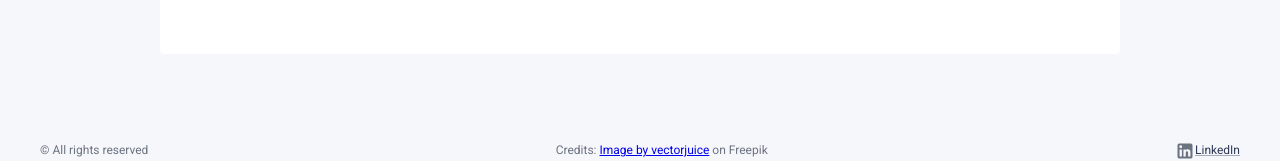
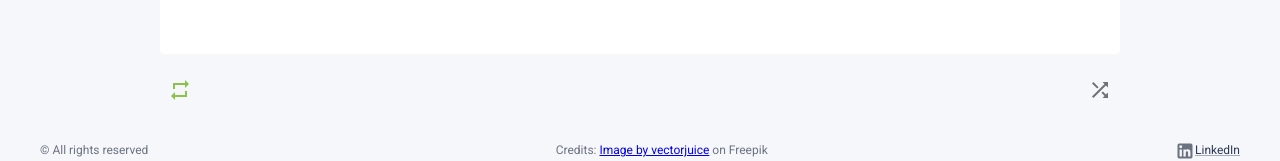
Before and after one commit to Garajluc/flashcard-app, a Next.js app: page /collection/1/quiz in a window 1280 px wide. Shown: the part 624-785 px from the top of the page. Built offline with nearby package versions, Linux system fonts and the light colour scheme.

Commit message:
shuffle and include wrong answered functions

```diff
--- a/package.json
+++ b/package.json
@@ -20,6 +20,7 @@
     "@types/react": "18.2.12",
     "@types/react-dom": "18.2.5",
     "eslint-config-next": "13.4.5",
+    "lodash.shuffle": "^4.2.0",
     "next": "13.4.5",
     "react": "18.2.0",
     "react-dom": "18.2.0",
@@ -30,6 +31,7 @@
   },
   "devDependencies": {
     "@types/jest": "29.5.2",
+    "@types/lodash.shuffle": "^4.2.7",
     "@types/uuid": "^9.0.2",
     "@typescript-eslint/eslint-plugin": "5.59.11",
     "@typescript-eslint/parser": "5.59.11",
--- a/src/components/collectionQuiz/CollectionQuiz.tsx
+++ b/src/components/collectionQuiz/CollectionQuiz.tsx
@@ -12,8 +12,11 @@ export const CollectionQuiz = () => {
     progress,
     correctAnswerCount,
     wrongAnswerCount,
+    includeIncorrect,
     handleKnown,
     handleStillLearning,
+    handleIncludeIncorrect,
+    handleShuffle,
   } = useCollectionQuiz();
 
   return (
@@ -28,12 +31,20 @@ export const CollectionQuiz = () => {
       {activeCard ? (
         <FlipCard
           key={activeCard.id}
-          frontContent={activeCard.question}
-          backContent={activeCard.answer}
+          frontContent={<>{activeCard.question}</>}
+          backContent={
+            <>
+              {activeCard.question}
+              {activeCard.answer}
+            </>
+          }
           correctAnswerCount={correctAnswerCount}
           wrongAnswerCount={wrongAnswerCount}
+          includeIncorrect={includeIncorrect}
           handleKnown={handleKnown}
           handleStillLearning={handleStillLearning}
+          handleIncludeIncorrect={handleIncludeIncorrect}
+          handleShuffle={handleShuffle}
         />
       ) : (
         <CollectionQuizEnd />
--- a/src/components/collectionQuiz/CollectionQuizService.tsx
+++ b/src/components/collectionQuiz/CollectionQuizService.tsx
@@ -7,3 +7,8 @@ export const shiftFirstToEnd = (cards: FlashCard[]) => {
   const [first, ...rest] = cards;
   return [...rest, first];
 };
+
+export const removeFirst = (cards: FlashCard[]) => {
+  const [_first, ...rest] = cards;
+  return rest;
+};
--- a/src/components/collectionQuiz/flipCard/FlipCard.tsx
+++ b/src/components/collectionQuiz/flipCard/FlipCard.tsx
@@ -1,8 +1,11 @@
 import { useCallback, useState } from 'react';
 import { Grid, Box, styled } from '@mui/material';
+import RepeatIcon from '@mui/icons-material/Repeat';
+import ShuffleIcon from '@mui/icons-material/Shuffle';
 import { WithTooltip } from '../../utils/WithTooltip';
 import { FlipCardActionButtons } from './FlipCardActionButtons';
 import { FlipCardCounter } from './FlipCardCounter';
+import { IconButton } from '@/components/utils/IconButton';
 
 export const FLIP_CARD_HEIGHT = '60vh';
 export const FLIP_CARD_MIN_HEIGHT = '350px';
@@ -64,8 +67,11 @@ type FlipCardProps = {
   backContent: React.ReactNode;
   correctAnswerCount: number;
   wrongAnswerCount: number;
+  includeIncorrect: boolean;
   handleKnown: () => void;
   handleStillLearning: () => void;
+  handleIncludeIncorrect: () => void;
+  handleShuffle: () => void;
 };
 
 export const FlipCard = ({
@@ -73,8 +79,11 @@ export const FlipCard = ({
   backContent,
   correctAnswerCount,
   wrongAnswerCount,
+  includeIncorrect,
   handleKnown,
   handleStillLearning,
+  handleIncludeIncorrect,
+  handleShuffle,
 }: FlipCardProps) => {
   const [flip, setFlip] = useState(false);
 
@@ -83,12 +92,12 @@ export const FlipCard = ({
   }, []);
 
   return (
-    <Grid container justifyContent={'center'} onClick={handleFlip}>
+    <Grid container justifyContent={'center'}>
       <FlipCardCounter
         wrongAnswerCount={wrongAnswerCount}
         correctAnswerCount={correctAnswerCount}
       />
-      <FlipCardWrapperStyled item>
+      <FlipCardWrapperStyled item onClick={handleFlip}>
         <FlipCardStyled flip={flip}>
           <WithTooltip title={'Click to see the answer'} arrow={false}>
             <FlipCardSideStyled
@@ -118,6 +127,21 @@ export const FlipCard = ({
           </FlipCardSideStyled>
         </FlipCardStyled>
       </FlipCardWrapperStyled>
+      <Grid container justifyContent={'space-between'} sx={{ mt: 2 }}>
+        <IconButton
+          title={`Turn ${
+            includeIncorrect ? 'off' : 'on'
+          }: Include wrongly answered`}
+          icon={<RepeatIcon />}
+          onClick={handleIncludeIncorrect}
+          color={includeIncorrect ? 'success' : 'inherit'}
+        />
+        <IconButton
+          title="Shuffle cards"
+          icon={<ShuffleIcon />}
+          onClick={handleShuffle}
+        />
+      </Grid>
     </Grid>
   );
 };
--- a/src/components/collectionQuiz/useCollectionQuiz.tsx
+++ b/src/components/collectionQuiz/useCollectionQuiz.tsx
@@ -1,5 +1,10 @@
 import { useCallback, useContext, useState } from 'react';
-import { calculatePercentage, shiftFirstToEnd } from './CollectionQuizService';
+import shuffle from 'lodash.shuffle';
+import {
+  calculatePercentage,
+  removeFirst,
+  shiftFirstToEnd,
+} from './CollectionQuizService';
 import { CollectionsContext } from '@/context/CollectionsContext';
 import { getCollectionById } from '@/api/collection/CollectionService';
 import { useQueryValueFromRouter } from '@/utils/useQueryValueFromRouter';
@@ -11,8 +16,11 @@ type HookReturn = {
   progress: number;
   correctAnswerCount: number;
   wrongAnswerCount: number;
+  includeIncorrect: boolean;
   handleStillLearning: () => void;
   handleKnown: () => void;
+  handleIncludeIncorrect: () => void;
+  handleShuffle: () => void;
 };
 
 export const useCollectionQuiz = (): HookReturn => {
@@ -22,21 +30,26 @@ export const useCollectionQuiz = (): HookReturn => {
   const flashcardsTotalLength = collection.flashcards.length;
   const [progress, setProgress] = useState(0);
 
+  const [includeIncorrect, setIncludeIncorrect] = useState(true);
   const [correctAnswerCount, setCorrectAnswerCount] = useState<number>(0);
   const [wrongAnswerCount, setWrongAnswerCount] = useState<number>(0);
   const [unansweredCards, setUnansweredCards] = useState(collection.flashcards);
 
   const handleStillLearning = useCallback(() => {
-    const shiftedCards = shiftFirstToEnd(unansweredCards);
+    const shiftedCards = includeIncorrect
+      ? shiftFirstToEnd(unansweredCards)
+      : removeFirst(unansweredCards);
+
     const progressPercentage = calculatePercentage(
       flashcardsTotalLength,
-      flashcardsTotalLength - unansweredCards.length
+      flashcardsTotalLength -
+        (includeIncorrect ? unansweredCards.length : unansweredCards.length - 1)
     );
 
     setWrongAnswerCount((prev) => prev + 1);
     setUnansweredCards(shiftedCards);
     setProgress(progressPercentage);
-  }, [flashcardsTotalLength, unansweredCards]);
+  }, [flashcardsTotalLength, includeIncorrect, unansweredCards]);
 
   const handleKnown = useCallback(() => {
     const [_first, ...rest] = unansweredCards;
@@ -50,13 +63,24 @@ export const useCollectionQuiz = (): HookReturn => {
     setProgress(progressPercentage);
   }, [flashcardsTotalLength, unansweredCards]);
 
+  const handleIncludeIncorrect = useCallback(() => {
+    setIncludeIncorrect((prev) => !prev);
+  }, []);
+
+  const handleShuffle = useCallback(() => {
+    setUnansweredCards((prev) => shuffle(prev));
+  }, []);
+
   return {
     activeCard: unansweredCards[0],
     collection,
     progress,
     correctAnswerCount,
     wrongAnswerCount,
+    includeIncorrect,
     handleStillLearning,
     handleKnown,
+    handleIncludeIncorrect,
+    handleShuffle,
   };
 };
```
Also changed, not shown: 1 other file (tests, documents, lock files or other folders).
